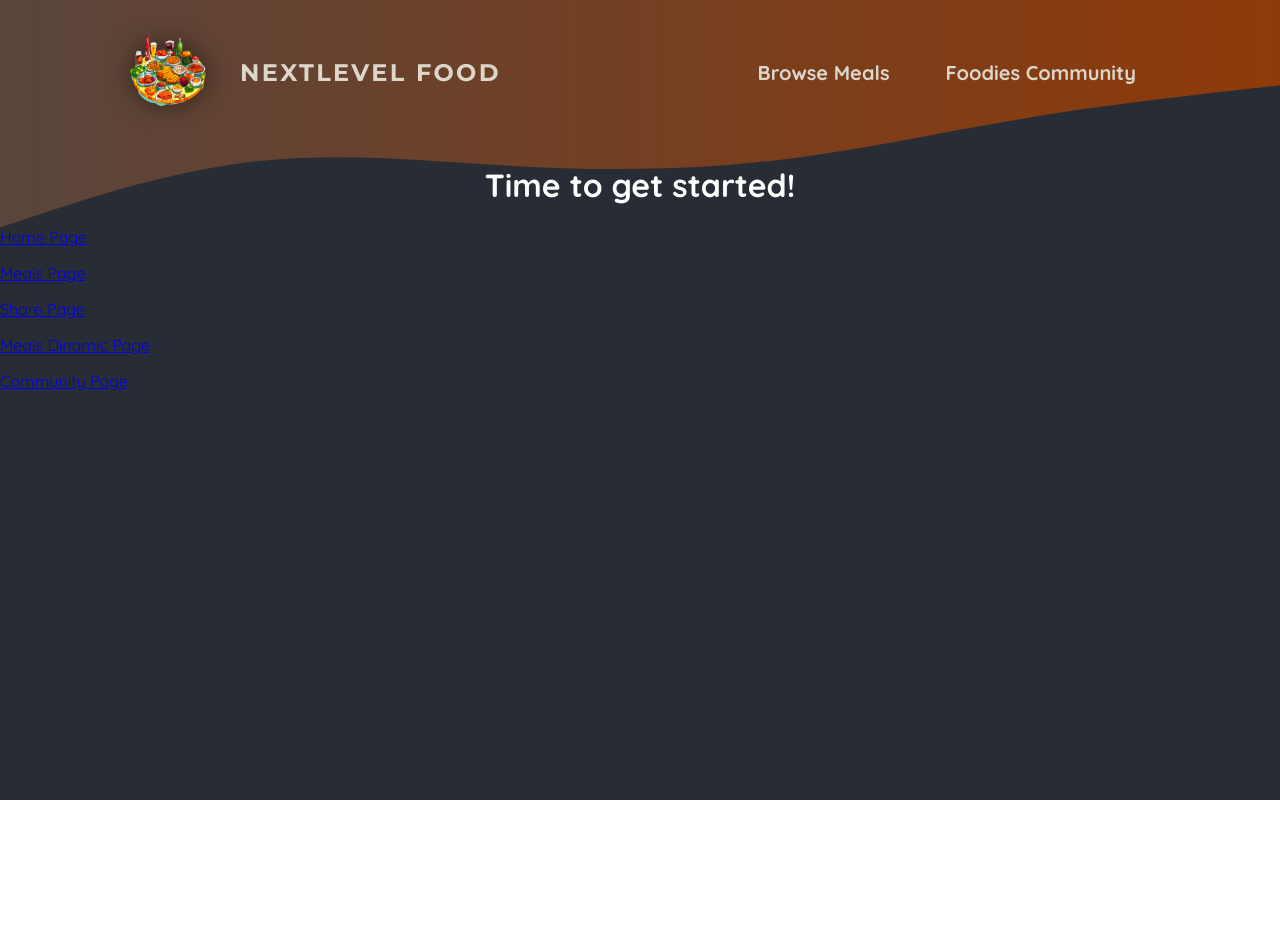
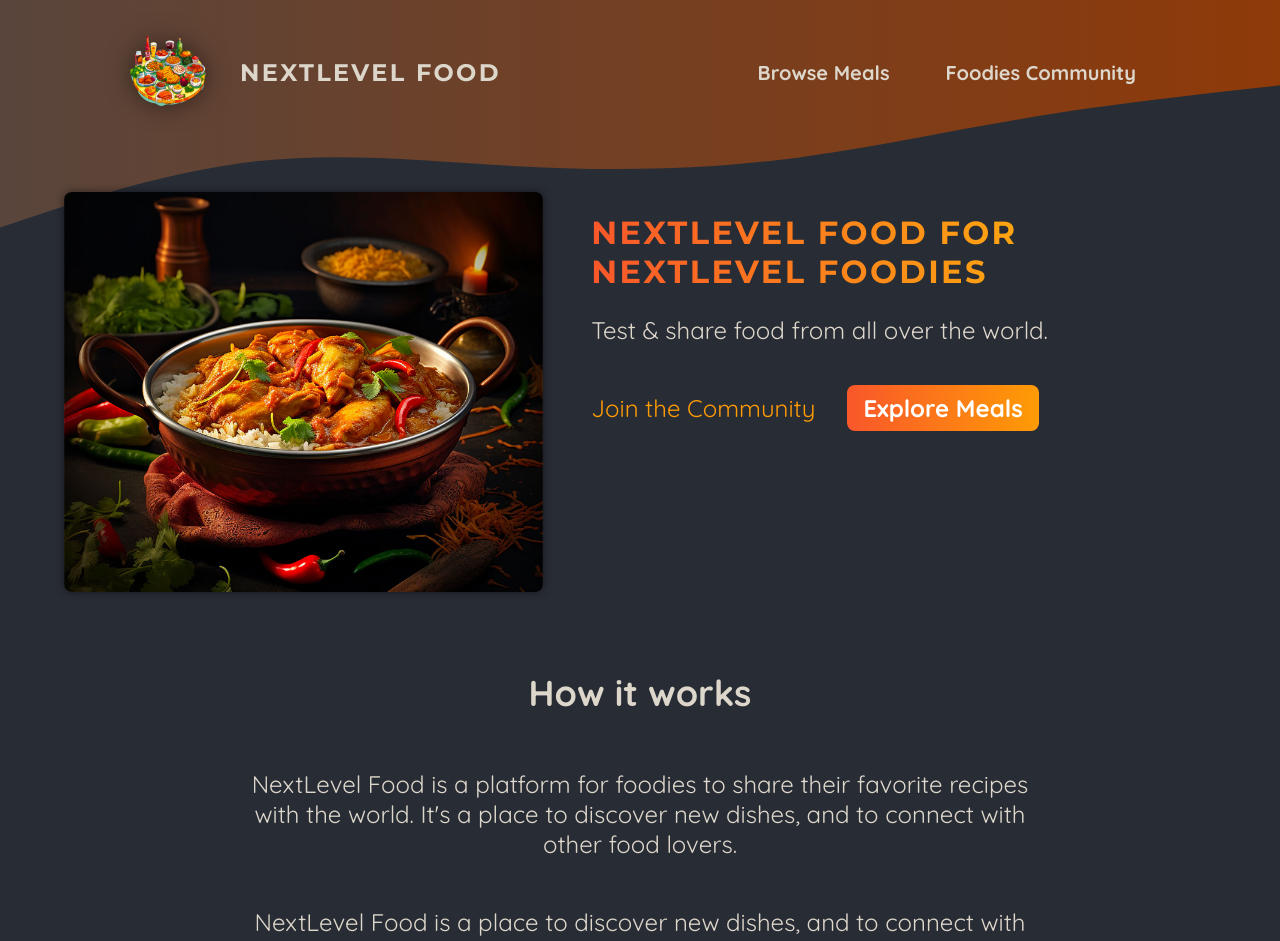
Before and after one commit to DairaDoo/Next-js-FoodieProject, a Next.js app: page / in a window 1280 px wide. Shown: the top 941 px of the page. Before the commit the page ends 800 px from the top, so only its background shows below. Built offline with nearby package versions, Linux system fonts and the light colour scheme.

Commit message:
Nuevos compoonentes de image-slide añadido y estilos precreados a la sección del image.js y page.js, uso del use client para renderizar componentes en el cliente, como los onlclick y useeffect, en resumen: se añadio un slider y gran mejora de estilos.

```diff
--- a/app/layout.js
+++ b/app/layout.js
@@ -10,7 +10,7 @@
   return (
     <html lang="en">
       <body>
-        <MainHeader />
+       <MainHeader />
         {children}
       </body>
     </html>
--- a/app/page.js
+++ b/app/page.js
@@ -1,16 +1,55 @@
+"use client";// los componentes de react se ejecutan en el servidor (backend). Ahí que especificarle que use un client component.
+
 import Link from "next/link";
+import classes from './page.module.css';
+import ImageSlideshow from "@/components/images/image-slideshow";
 
+// home page: localhost:3000/
 export default function Home() {
   return (
+    <>
+    <header className={classes.header}>
+      <div className={classes.slideshow}>
+        <ImageSlideshow />
+      </div>
+      <div>
+        <div className={classes.hero}>
+          <h1>NextLevel Food for NextLevel Foodies</h1>
+          <p>Test & share food from all over the world.</p>
+        </div>
+        <div className={classes.cta}>
+          <Link href="/community">Join the Community</Link>
+          <Link href="/meals">Explore Meals</Link>
+        </div>
+      </div>
+    </header>
     <main>
-      <h1 style={{ color: 'white', textAlign: 'center' }}>
-        Time to get started!
-      </h1>
-      <p><Link href="/">Home Page</Link></p>
-      <p><Link href="/meals">Meals Page</Link></p>
-      <p><Link href="/meals/share">Share Page</Link></p>
-      <p><Link href="/meals/dinamic">Meals Dinamic Page</Link></p>
-      <p><Link href="/community">Community Page</Link></p>
+      <section className={classes.section}>
+            <h2>How it works</h2>
+            <p>
+              NextLevel Food is a platform for foodies to share their favorite
+              recipes with the world. It&apos;s a place to discover new dishes, and to
+              connect with other food lovers.
+            </p>
+            <p>
+              NextLevel Food is a place to discover new dishes, and to connect
+              with other food lovers.
+            </p>
+          </section>
+
+        <section className={classes.section}>
+          <h2>Why NextLevel Food?</h2>
+          <p>
+            NextLevel Food is a platform for foodies to share their favorite
+            recipes with the world. It&apos;s a place to discover new dishes, and to
+            connect with other food lovers.
+          </p>
+          <p>
+            NextLevel Food is a place to discover new dishes, and to connect
+            with other food lovers.
+          </p>
+        </section>
     </main>
+    </>
   );
 }
--- /dev/null
+++ b/app/page.module.css
@@ -0,0 +1,75 @@
+.header {
+    display: flex;
+    gap: 3rem;
+    margin: 3rem auto;
+    width: 90%;
+    max-width: 75rem;
+  }
+
+  .slideshow {
+    width: 40rem;
+    height: 25rem;
+  }
+
+  .hero {
+    color: #ddd6cb;
+    font-size: 1.5rem;
+  }
+
+  .hero h1 {
+    font-size: 2rem;
+    font-weight: bold;
+    font-family: 'Montserrat', sans-serif;
+    letter-spacing: 0.15rem;
+    text-transform: uppercase;
+    background: linear-gradient(90deg, #f9572a, #ffc905);
+    background-clip: text;
+    -webkit-background-clip: text;
+    -webkit-text-fill-color: transparent;
+  }
+
+  .cta {
+    font-size: 1.5rem;
+    display: flex;
+    gap: 1rem;
+  }
+
+  .cta a {
+    display: inline-block;
+    margin-top: 1rem;
+    padding: 0.5rem 1rem;
+    border-radius: 0.5rem;
+    background: linear-gradient(90deg, #f9572a, #ff9b05);
+    color: #ffffff;
+    font-weight: bold;
+    text-decoration: none;
+  }
+
+  .cta a:hover,
+  .cta a:active {
+    background: linear-gradient(90deg, #fd4715, #f9b241);
+  }
+
+  .cta a:first-child {
+    background: transparent;
+    font-weight: normal;
+    color: #ff9b05;
+    padding-left: 0;
+  }
+
+  .cta a:first-child:hover,
+  .cta a:first-child:active {
+    background: transparent;
+    color: #f9b241;
+  }
+
+  .section {
+    display: flex;
+    flex-direction: column;
+    color: #ddd6cb;
+    font-size: 1.5rem;
+    max-width: 50rem;
+    width: 90%;
+    margin: 2rem auto;
+    text-align: center;
+  }
--- /dev/null
+++ b/components/images/image-slideshow.js
@@ -0,0 +1,48 @@
+import { useEffect, useState } from "react";
+import Image from "next/image";
+
+import burgerImg from "@/assets/burger.jpg";
+import curryImg from "@/assets/curry.jpg";
+import dumplingsImg from "@/assets/dumplings.jpg";
+import macncheeseImg from "@/assets/macncheese.jpg";
+import pizzaImg from "@/assets/pizza.jpg";
+import schnitzelImg from "@/assets/schnitzel.jpg";
+import tomatoSaladImg from "@/assets/tomato-salad.jpg";
+import classes from "./image-slideshow.module.css";
+
+const images = [
+  { image: burgerImg, alt: "A delicious, juicy burger" },
+  { image: curryImg, alt: "A delicious, spicy curry" },
+  { image: dumplingsImg, alt: "Steamed dumplings" },
+  { image: macncheeseImg, alt: "Mac and cheese" },
+  { image: pizzaImg, alt: "A delicious pizza" },
+  { image: schnitzelImg, alt: "A delicious schnitzel" },
+  { image: tomatoSaladImg, alt: "A delicious tomato salad" },
+];
+
+export default function ImageSlideshow() {
+  const [currentImageIndex, setCurrentImageIndex] = useState(0);
+
+  useEffect(() => {
+    const interval = setInterval(() => {
+      setCurrentImageIndex((prevIndex) =>
+        prevIndex < images.length - 1 ? prevIndex + 1 : 0
+      );
+    }, 5000);
+
+    return () => clearInterval(interval);
+  }, []);
+
+  return (
+    <div className={classes.slideshow}>
+      {images.map((image, index) => (
+        <Image
+          key={index}
+          src={image.image}
+          className={index === currentImageIndex ? classes.active : ""}
+          alt={image.alt}
+        />
+      ))}
+    </div>
+  );
+}
--- /dev/null
+++ b/components/images/image-slideshow.module.css
@@ -0,0 +1,26 @@
+.slideshow {
+    position: relative;
+    width: 100%;
+    height: 100%;
+    border-radius: 8px;
+    overflow: hidden;
+    box-shadow: 0 0 0.5rem rgba(0, 0, 0, 0.5);
+  }
+
+  .slideshow img {
+    width: 100%;
+    height: 100%;
+    object-fit: cover;
+    position: absolute;
+    top: 0;
+    left: 0;
+    opacity: 0;
+    transform: scale(1.1) translateX(-1rem) rotate(-5deg);
+    transition: all 0.5s ease-in-out;
+  }
+
+  .slideshow .active {
+    z-index: 1;
+    opacity: 1;
+    transform: scale(1) translateX(0) rotate(0);
+  }
```
